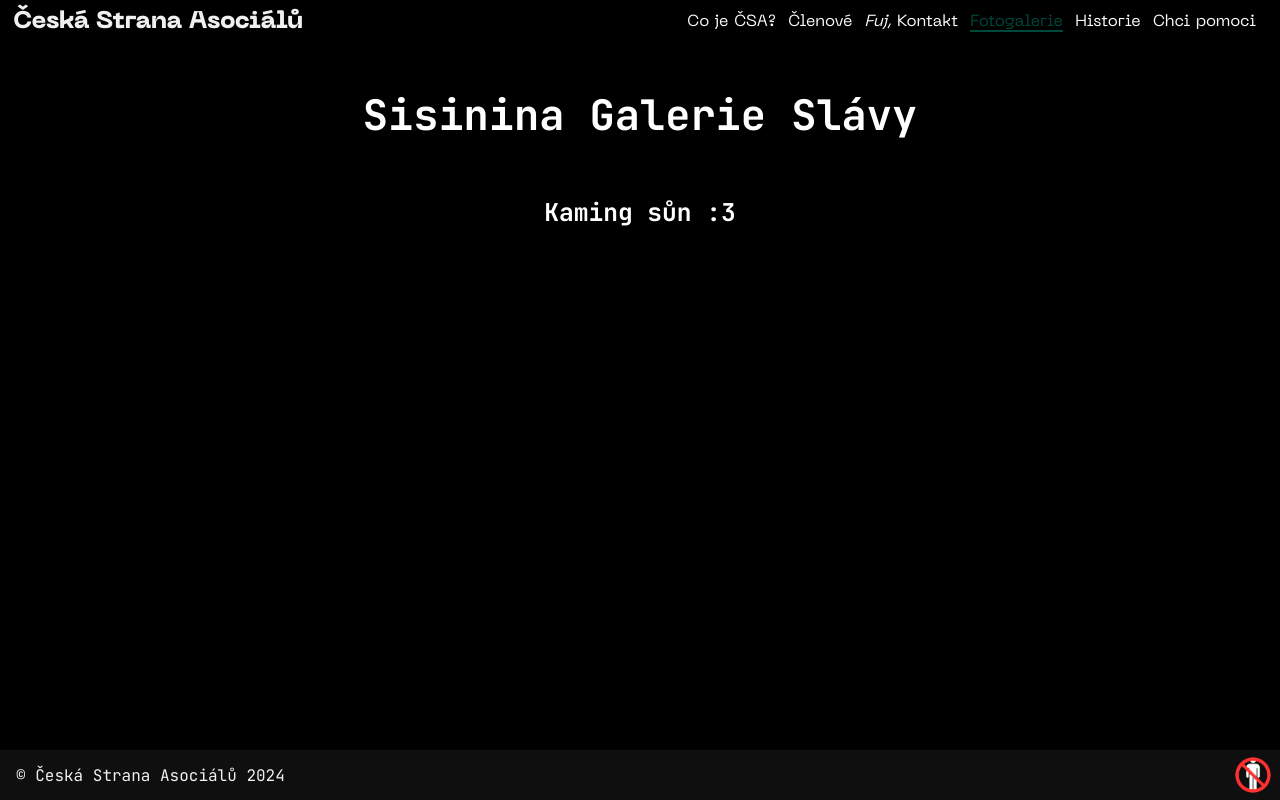
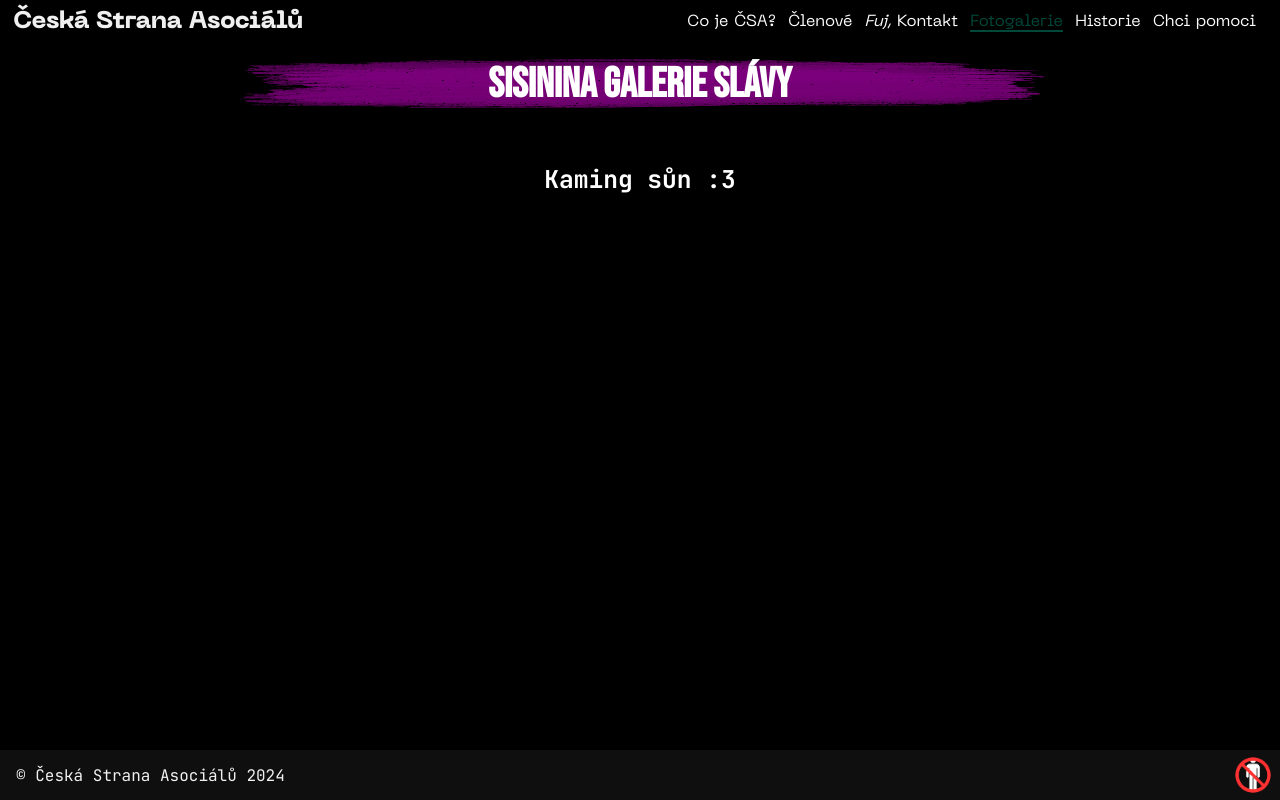
Before and after one commit to CAsocialu/CAsocialu.github.io, a React (Create React App) app: page /#/foto in a window 1280 px wide. Built offline with nearby package versions, Linux system fonts and the light colour scheme; a web font is replaced by a local one.

Commit message:
Update Fotogalerie.js

```diff
--- a/src/pages/Fotogalerie/Fotogalerie.js
+++ b/src/pages/Fotogalerie/Fotogalerie.js
@@ -1,9 +1,7 @@
-import "./Fotogalerie.css"
 import "./Fotogalerie.css";
 import Title from "../../components/Title/Title.js";
 
 export default function Fotogalerie() {
-    return (<div id="galleryContent"><h1>Sisinina Galerie Slávy</h1><h3>Kaming sůn :3</h3></div>)
     return (
         <div id="galleryContent">
             <Title>Sisinina Galerie Slávy</Title>
```
